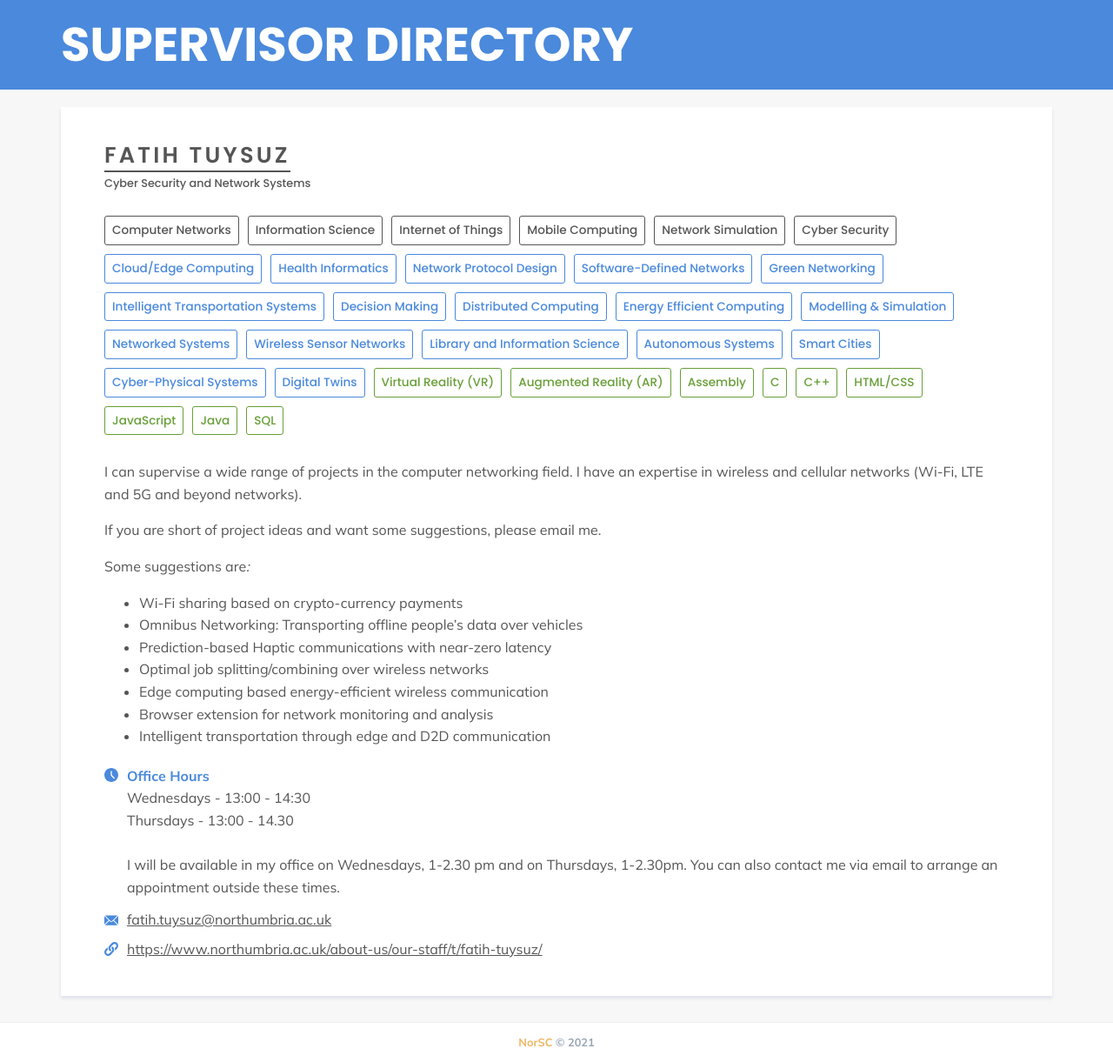
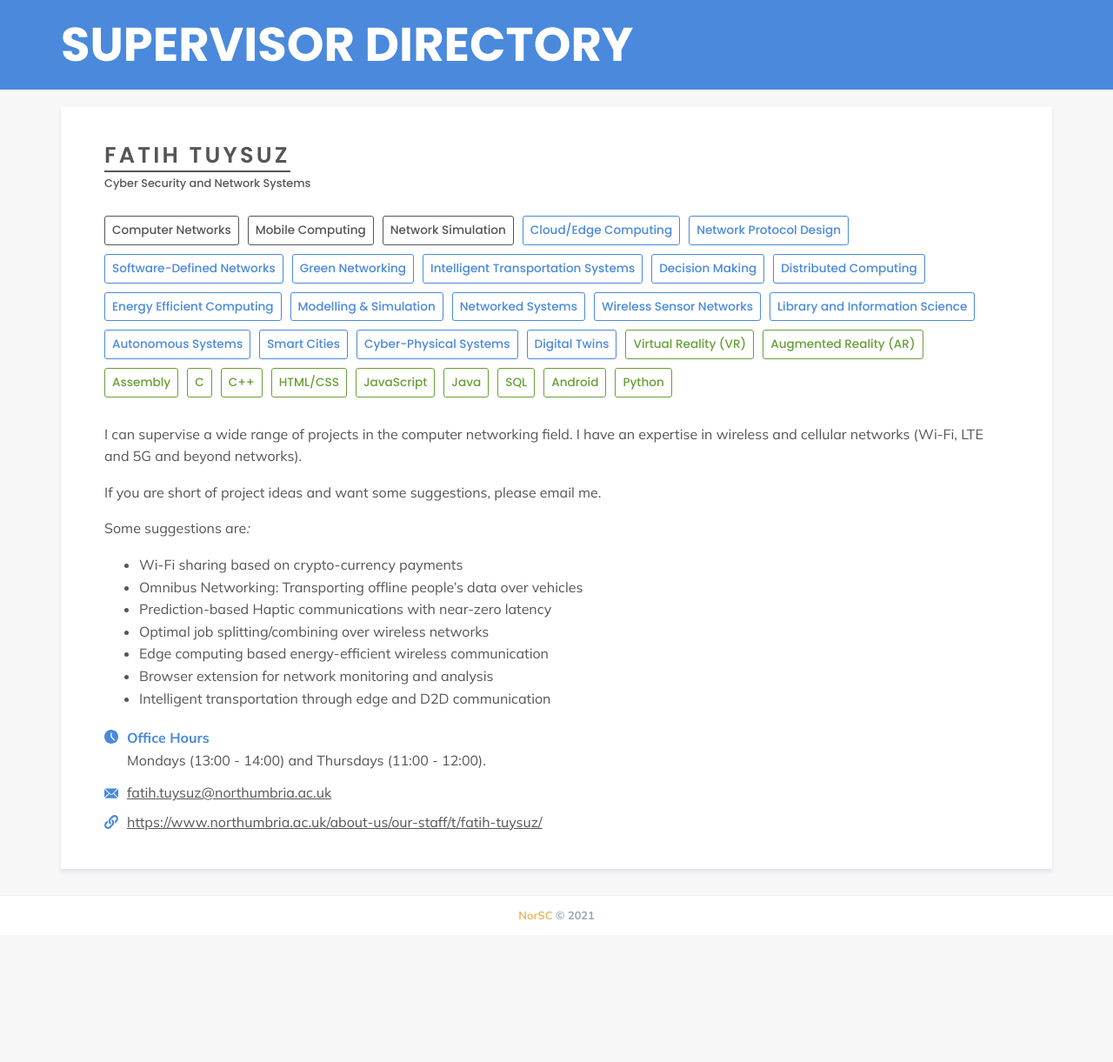
Before and after one commit to NorSC/supervisor-search, a Jekyll site: the page built from _supervisors/fatih-tuysuz.md, in a window 1280 px wide. Shown: the whole page at 87% size. Built offline with Jekyll 4.4.1, drawn with Linux system fonts in a browser that asks for light colours; a script that is not in the unit is left out; after the commit the page ends 1075 px from its top, so only the background shows below that.

Commit message:
Update Supervisors “fatih-tuysuz”

```diff
--- a/_supervisors/fatih-tuysuz.md
+++ b/_supervisors/fatih-tuysuz.md
@@ -6,24 +6,15 @@ available_msc: true
 available_phd: true
 email: fatih.tuysuz@northumbria.ac.uk
 website: https://www.northumbria.ac.uk/about-us/our-staff/t/fatih-tuysuz/
-office_hours: >-
-  Wednesdays - 13:00 - 14:30
-
-  Thursdays - 13:00 - 14.30
-
-
-  I will be available in my office on Wednesdays, 1-2.30 pm and on Thursdays, 1-2.30pm. You can also contact me via email to arrange an appointment outside these times.
+office_hours: |
+  Mondays (13:00 - 14:00) and Thursdays (11:00 - 12:00).
 research_group: Cyber Security and Network Systems
 research_themes:
   - Computer Networks
-  - Information Science
-  - Internet of Things
   - Mobile Computing
   - Network Simulation
-  - Cyber Security
 additional_keywords:
   - Cloud/Edge Computing
-  - Health Informatics
   - Network Protocol Design
   - Software-Defined Networks
   - Green Networking
@@ -49,6 +40,8 @@ technologies_languages:
   - JavaScript
   - Java
   - SQL
+  - Android
+  - Python
 additional_details: >-
   I can supervise a wide range of projects in the computer networking field. I
   have an expertise in wireless and cellular networks (Wi-Fi, LTE and 5G and
```
